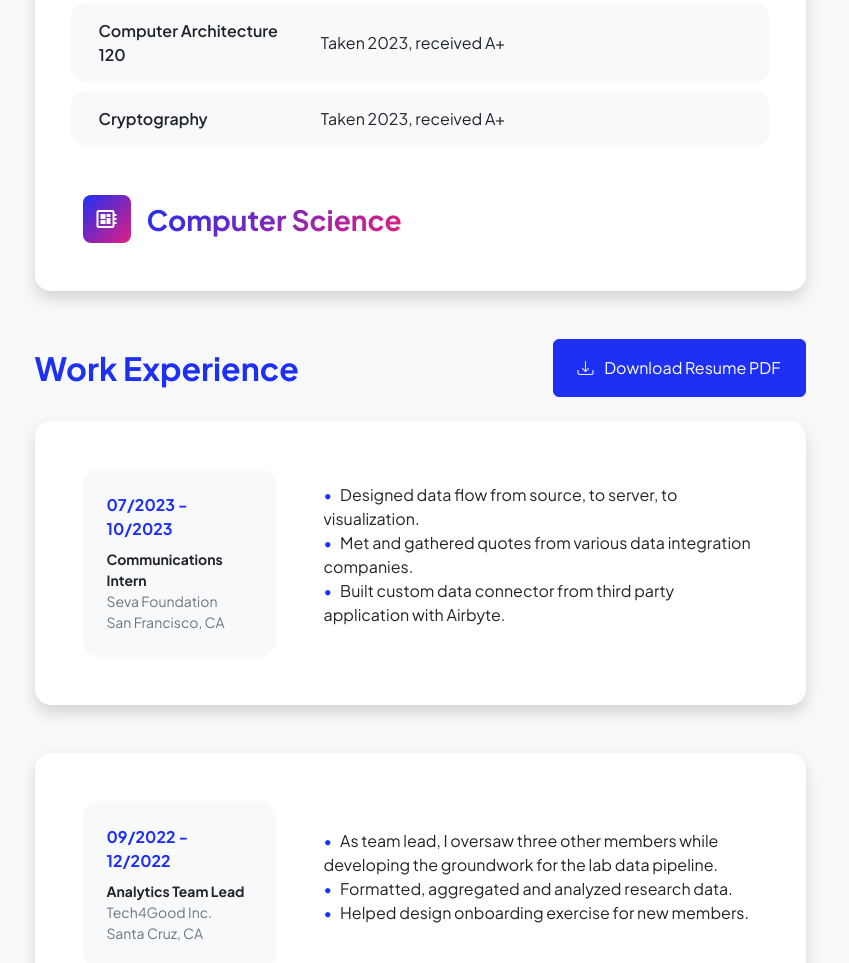
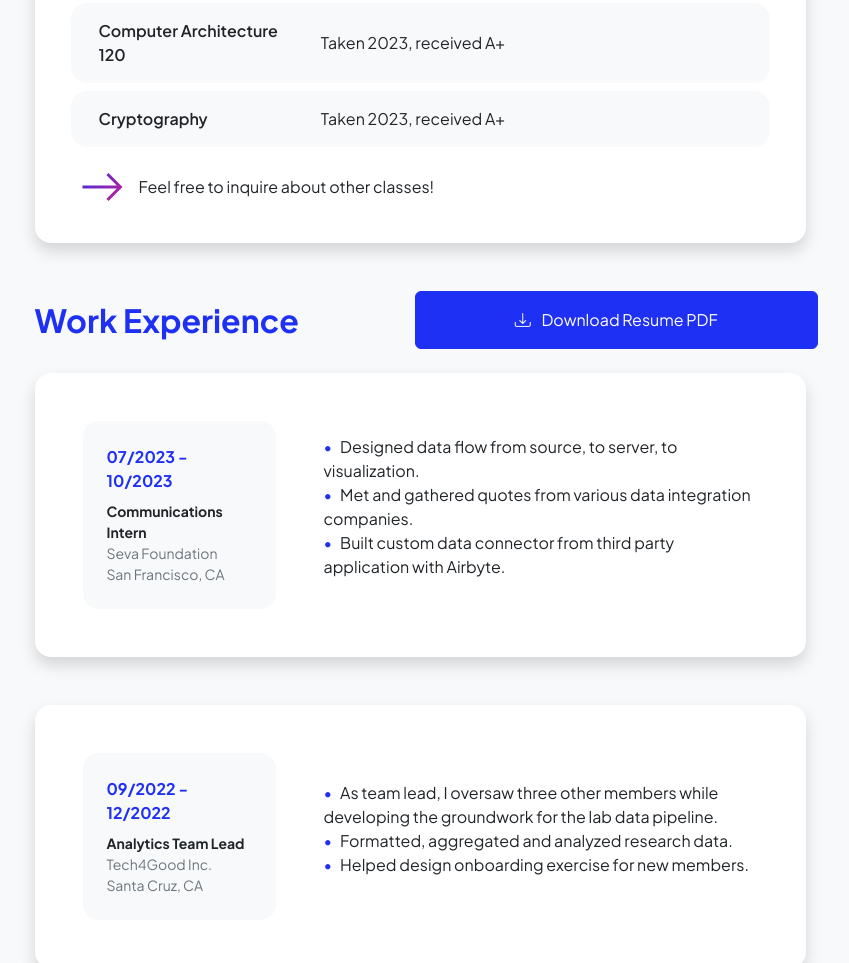
Before and after one commit to dekramer-business/kramer_tutor, a plain HTML site: page resume.html in a window 1280 px wide. Shown: the part 2715-3678 px from the top of the page, without its empty margins (220-1069 px from the left). Drawn offline with nearby package versions, Linux system fonts and the light colour scheme.

Commit message:
resume should be finished. classes added, fixed download resume button funkyness

```diff
--- a/resume.html
+++ b/resume.html
@@ -82,7 +82,7 @@
                             <h2 class="text-secondary fw-bolder mb-4">Classes I've Taken</h2>
                             <!-- Skillset Card-->
                             <div class="card shadow border-0 rounded-4 mb-5">
-                                <div class="card-body p-5">
+                                <div class="card-body p-5 pb-4">
                                     <!-- Professional skills list-->
                                     <div class="mb-5">
                                         <div class="d-flex align-items-center mb-4">
@@ -192,7 +192,7 @@
                                         </div>
                                     </div>
                                     <!-- Computer Science list-->
-                                    <div class="mb-5">
+                                    <div class="mb-2">
                                         <div class="d-flex align-items-center mb-4">
                                             <div class="feature bg-primary bg-gradient-primary-to-secondary text-white rounded-3 me-3"><span class="material-symbols-outlined">developer_board</span></div>
                                             <h3 class="fw-bolder mb-0"><span class="text-gradient d-inline">Computer Science</span></h3>
@@ -229,20 +229,19 @@
                                         </div>
                                     </div>
                                     <!-- And More -->
-                                    <div class="d-flex align-items-center mb-0">
-                                        <div class="feature bg-primary bg-gradient-primary-to-secondary text-white rounded-3 me-3"><span class="material-symbols-outlined">developer_board</span></div>
-                                        <h3 class="fw-bolder mb-0"><span class="text-gradient d-inline">Computer Science</span></h3>
+                                    <div class="row d-flex align-items-center mb-0 p-2 h-100">
+                                        <span class="col-auto material-symbols-outlined p-0" style="font-size: 3rem; background: linear-gradient(135deg, #1e30f3 0%, #e21e80 100%); -webkit-background-clip: text; color: transparent;">east</span>
+                                        <div class="col">Feel free to inquire about other classes!</div>
                                     </div>
                                 </div>
                             </div>
                         </section>
                         <!-- Work Experience Section-->
                         <section>
-                            <div class="d-flex align-items-center justify-content-between mb-4">
-                                <h2 class="text-primary fw-bolder mb-0">Work Experience</h2>
+                            <div class="row d-flex align-items-center justify-content-between mb-4">
+                                <h2 class="col text-primary fw-bolder mb-0">Work Experience</h2>
                                 <!-- Download resume button-->
-                                <!-- Note: Set the link href target to a PDF file within your project-->
-                                <a class="btn btn-primary px-4 py-3" href="assets\Kramer_Res_11_4_23.pdf">
+                                <a class="col btn btn-primary p-3" href="assets\Kramer_Res_11_4_23.pdf">
                                     <div class="d-inline-block bi bi-download me-2"></div>
                                     Download Resume PDF
                                 </a>
```
